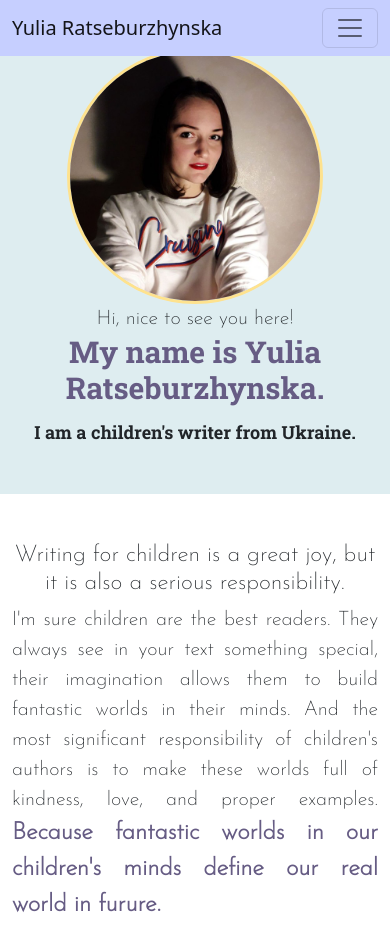
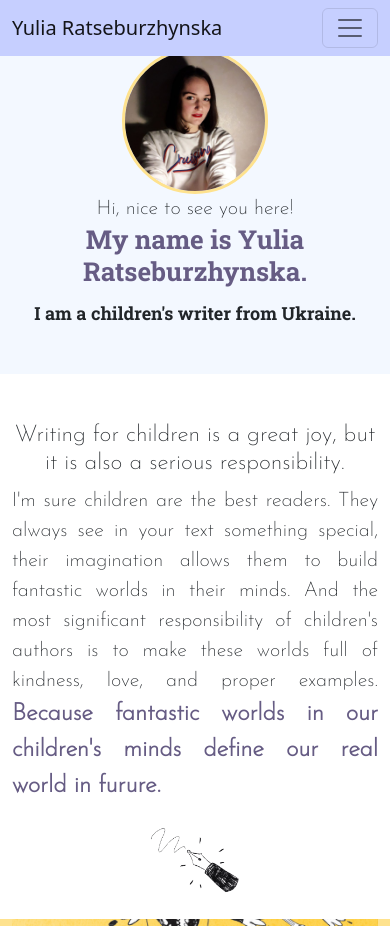
Before and after one commit to UyliaRa/writers-portfolio, a plain HTML site: page index.html in a window 390 px wide. Shown: the top 926 px of the page. Drawn offline with nearby package versions, Linux system fonts and the light colour scheme.

Commit message:
Fixed the mobile vers of the main page

```diff
--- a/index.html
+++ b/index.html
@@ -64,7 +64,7 @@
       </div>
     </nav>
     <div class="hero mt-5">
-      <div class="container d-flex">
+      <div class="container">
         <div class="row">
           <div class="col-lg-4">
             <img
--- a/src/styles.css
+++ b/src/styles.css
@@ -37,9 +37,13 @@ p {
   background-color: #f3f8ff;
 }
 
+.hello {
+  margin-top: 30px;
+}
+
 .main-photo {
   margin: 20px;
-  max-width: 260px;
+  max-width: 300px;
   border-radius: 180px;
   border: solid 3px #fee28e;
 }
@@ -48,14 +52,14 @@ p {
   .hero {
     text-align: center;
     width: 100%;
-    background-color: #deedf0;
+    background-color: #f3f8ff;
   }
   .hero p {
     font-size: 20px;
   }
 
   .hero h1 {
-    font-size: 30px;
+    font-size: 26px;
     color: #665c84;
   }
 
@@ -69,10 +73,46 @@ p {
     border-radius: 180px;
     border: solid 3px #fee28e;
   }
+
+  .hello {
+    margin-top: 0px;
+  }
+  .iam {
+    margin-bottom: 50px;
+  }
 }
 
-.hello {
-  margin-top: 30px;
+@media (max-width: 440px) {
+  .hero {
+    text-align: center;
+    width: 100%;
+  }
+  .hero p {
+    font-size: 20px;
+  }
+
+  .hero h1 {
+    font-size: 26px;
+    color: #665c84;
+  }
+
+  .hero h3 {
+    font-size: 18px;
+  }
+
+  .main-photo {
+    margin: 0px;
+    max-width: 40%;
+    border-radius: 180px;
+    border: solid 3px #fee28e;
+  }
+
+  .hello {
+    margin-top: 0px;
+  }
+  .iam {
+    margin-bottom: 50px;
+  }
 }
 
 @media (max-width: 768px) {
@@ -82,12 +122,6 @@ p {
 }
 
 @media (max-width: 989px) {
-  .hello {
-    margin-top: 0px;
-  }
-  .iam {
-    margin-bottom: 50px;
-  }
   footer {
     margin-top: 40px;
   }
@@ -130,7 +164,7 @@ p {
 }
 
 .characters {
-  max-width: 400px;
+  max-width: 100%;
 }
 
 a {
```
